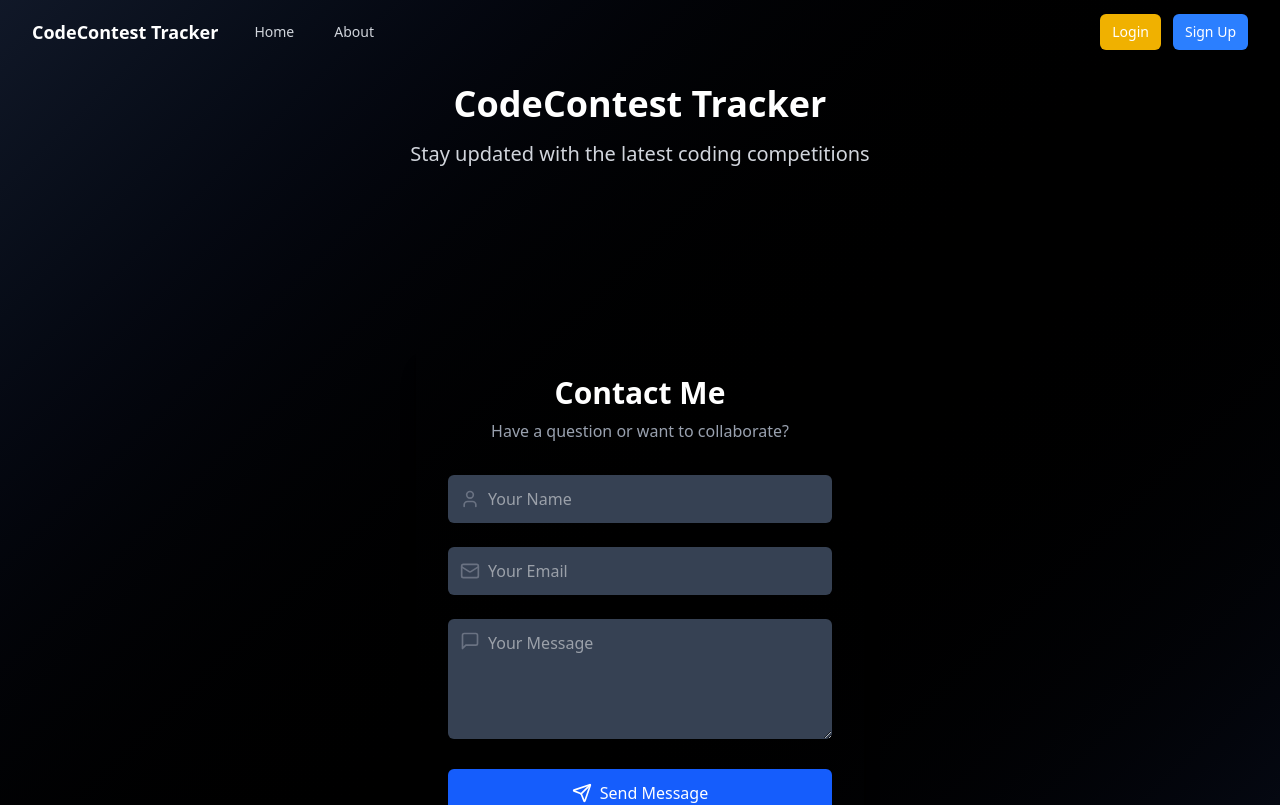
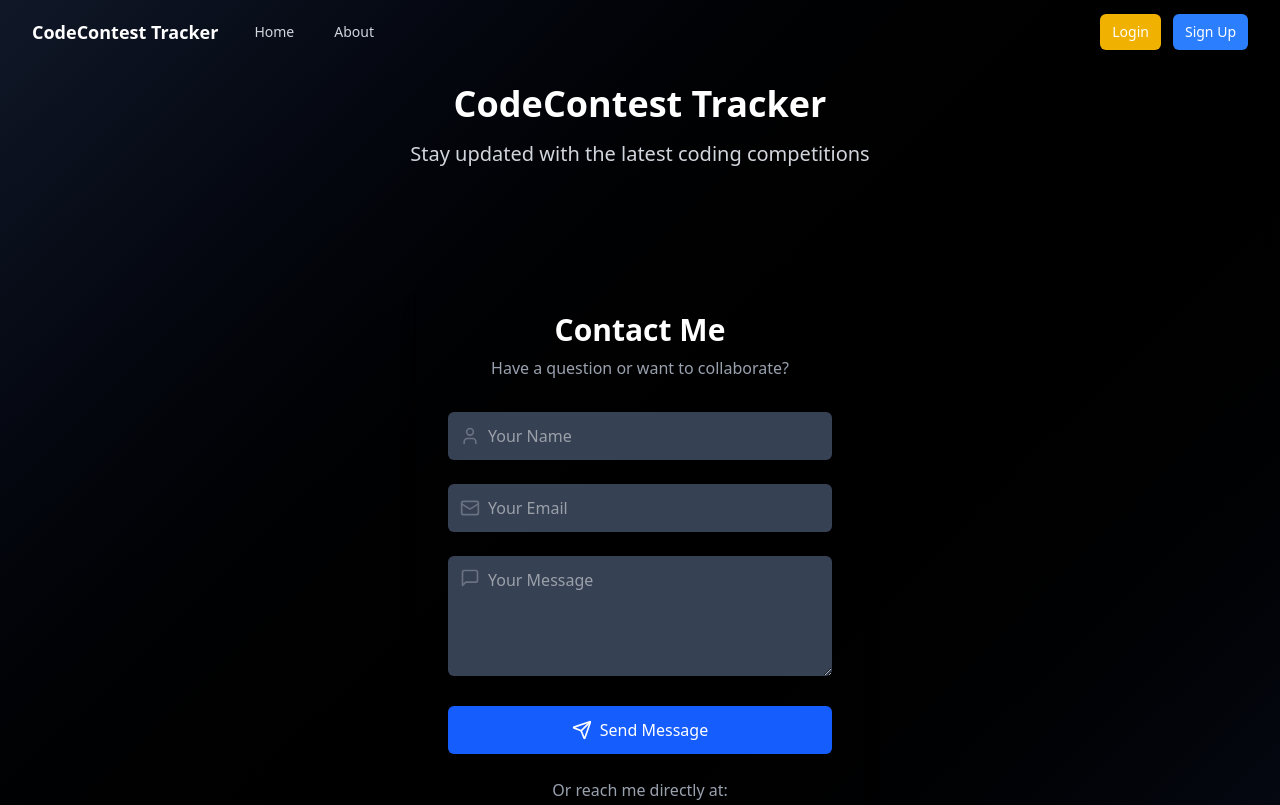
Before and after one commit to PacemakerX/codeContestTracker, a React (Vite) app in the folder codeContestTracker-frontend/: page /contact in a window 1280 px wide. Shown: the top 805 px of the page. Built offline with nearby package versions, Linux system fonts and the light colour scheme.

Commit message:
fixes position of conact form

```diff
--- a/codeContestTracker-frontend/src/components/Contact.jsx
+++ b/codeContestTracker-frontend/src/components/Contact.jsx
@@ -94,7 +94,7 @@ const ContactComponent = () => {
 
   return (
     <div
-      className="min-h-screen flex items-center justify-center px-4 py-12 aninmated-fadeIn"
+      className="min-h-screen flex justify-center px-4 py-12 aninmated-fadeIn"
       style={{ animation: "fadeIn 1s ease-out" }}
     >
       <div className="shadow-xl rounded-xl p-8 w-full max-w-md ">
```
